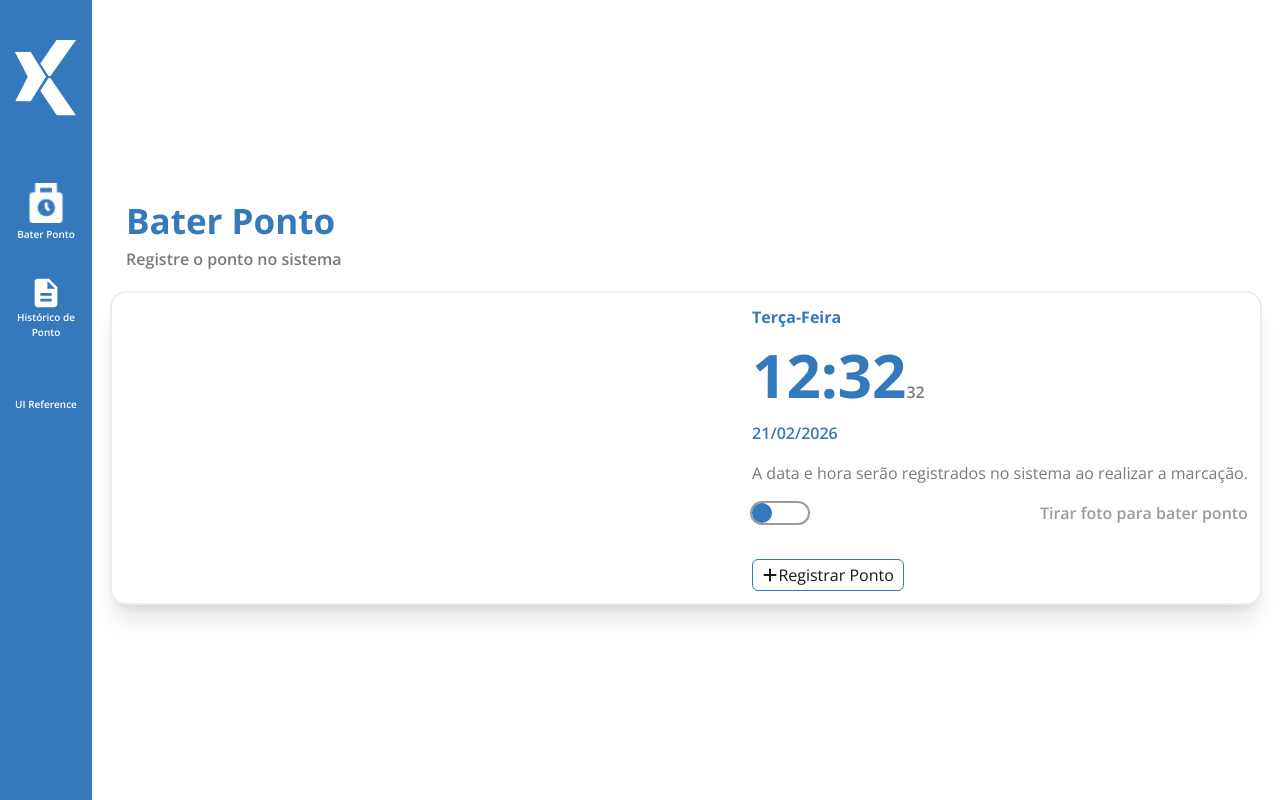
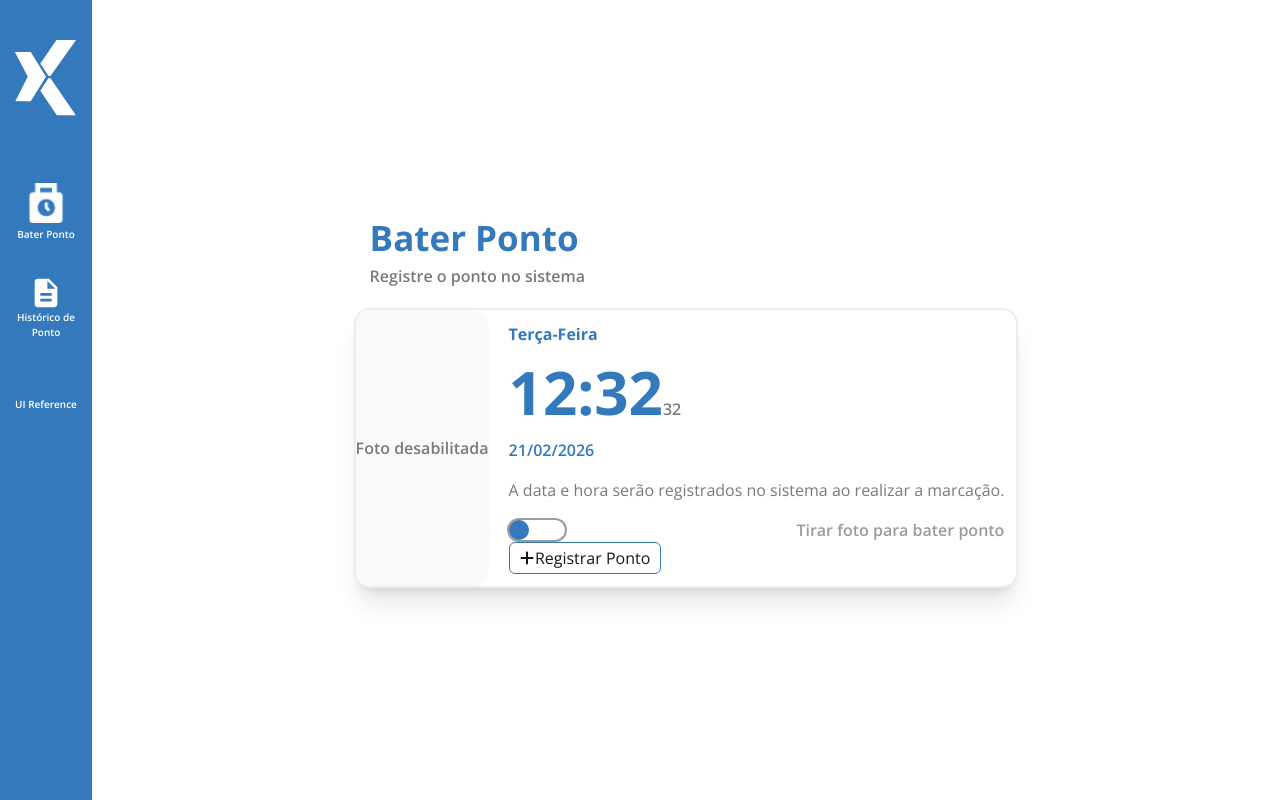
Before and after one commit to andreyrv18/prova-qa-dixi, a Next.js app: page / in a window 1280 px wide. Built offline with nearby package versions, Linux system fonts and the light colour scheme; no server answers.

Commit message:
fix: componente de webcam movendo os itens do viewFinder e adicionando o dispatch de eventos e o stado da webcam. Lida com a logica da webcam desativada exibindo um card com text "Foto desabilitada"

```diff
--- a/app/ui/webcam.tsx
+++ b/app/ui/webcam.tsx
@@ -1,6 +1,11 @@
 'use client';
-import React, { useCallback, useRef, useState } from 'react';
+import React, { useCallback, useContext, useRef } from 'react';
 import Webcam from 'react-webcam';
+import {
+    WebcamContext,
+    WebcamDispatchContext,
+} from '@/app/context/WebcamContext';
+import ViewFinder from '@/app/ui/viewFinder';
 
 const videoConstraints = {
     width: 360,
@@ -8,30 +13,33 @@ const videoConstraints = {
     facingMode: 'environment',
 };
 
-interface WebcamCaptureProps {
-    onCapture: (imageSrc: string) => void;
-}
-
-export default function WebcamComponent({ onCapture }: WebcamCaptureProps) {
+export default function WebcamComponent() {
+    const dispatch = useContext(WebcamDispatchContext);
+    const webcamState = useContext(WebcamContext);
     const webcamRef = useRef<Webcam>(null);
-
-    const [deactivate, setDeactivate] = useState<boolean>(false);
-    const toggle = () => setDeactivate((prevState) => !prevState);
 
     const capturePhoto = useCallback(() => {
         if (webcamRef.current) {
             const imageSrc: string | null = webcamRef.current.getScreenshot();
             if (imageSrc) {
-                onCapture(imageSrc);
+                dispatch?.({ type: 'SET_IMAGE', payload: imageSrc });
             }
         }
-    }, [onCapture]);
+    }, [webcamRef, dispatch]);
+
+    if (!webcamState?.isWebcamOpen) {
+        return (
+            <div className="bg-background-2 text-corpo-de-texto text-interior-campo-texto flex h-[620] w-[620] items-center justify-center overflow-hidden rounded-2xl font-semibold">
+                Foto desabilitada
+            </div>
+        );
+    }
 
     return (
         <>
             <div className="relative flex h-[620] w-[620] items-center justify-center">
                 <Webcam
-                    className={`${deactivate ? 'hidden' : ''} rounded-l-xl`}
+                    className={`${webcamState?.deactivatedWebcam ? 'hidden' : ''} rounded-l-xl`}
                     ref={webcamRef}
                     audio={false}
                     height={620}
@@ -40,15 +48,8 @@ export default function WebcamComponent({ onCapture }: WebcamCaptureProps) {
                     videoConstraints={videoConstraints}
                     screenshotQuality={1}
                 />
-                <span className="border-background absolute top-18 left-18 h-24 w-24 rounded-tl-[50] border-t-6 border-l-6"></span>
-                <span className="border-background absolute top-14 right-14 h-28 w-28 rounded-tr-[60] border-t-6 border-r-6"></span>
-                <span className="border-background absolute right-14 bottom-14 h-28 w-28 rounded-br-[60] border-r-6 border-b-6"></span>
-                <span className="border-background absolute bottom-14 left-14 h-28 w-28 rounded-bl-[60] border-b-6 border-l-6"></span>
-                <div className="text-background absolute inset-2 rounded-lg p-4 text-center">
-                    <p className="inferior-campo-texto text-background">
-                        Centralize o rosto na moldura para tirar a foto.
-                    </p>
-                </div>
+
+                <ViewFinder />
             </div>
         </>
     );
```
